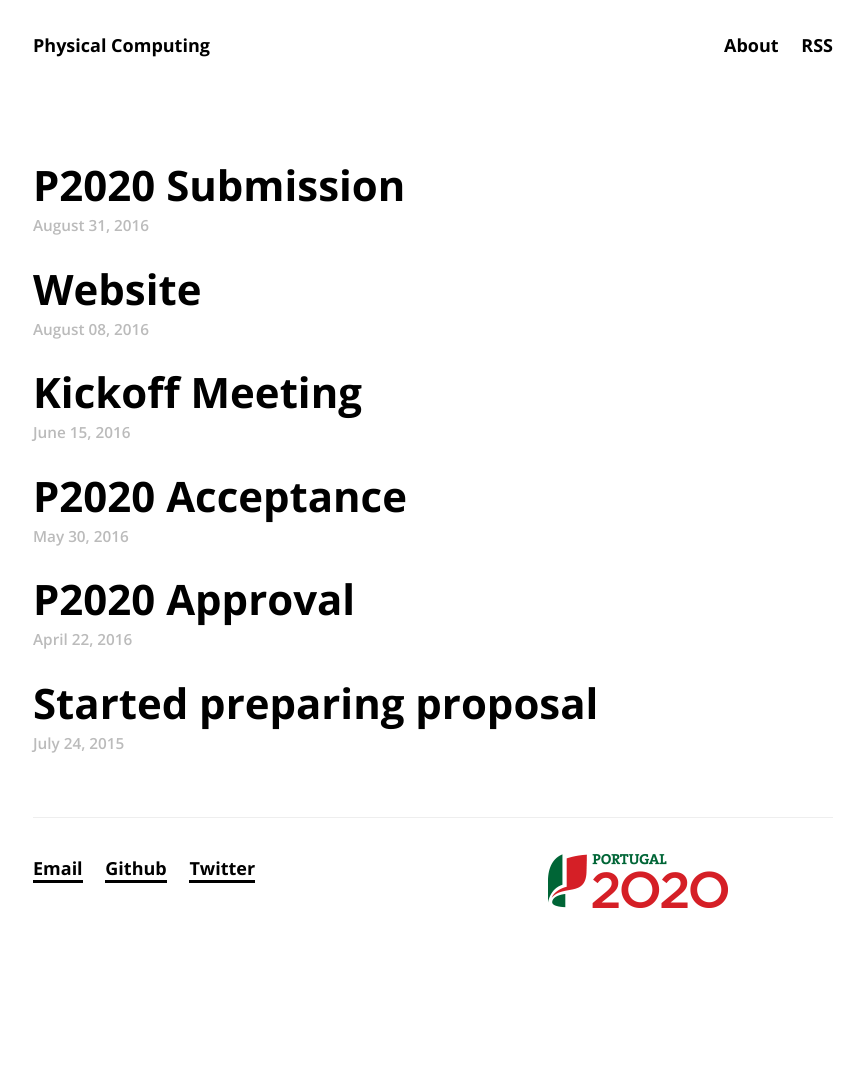
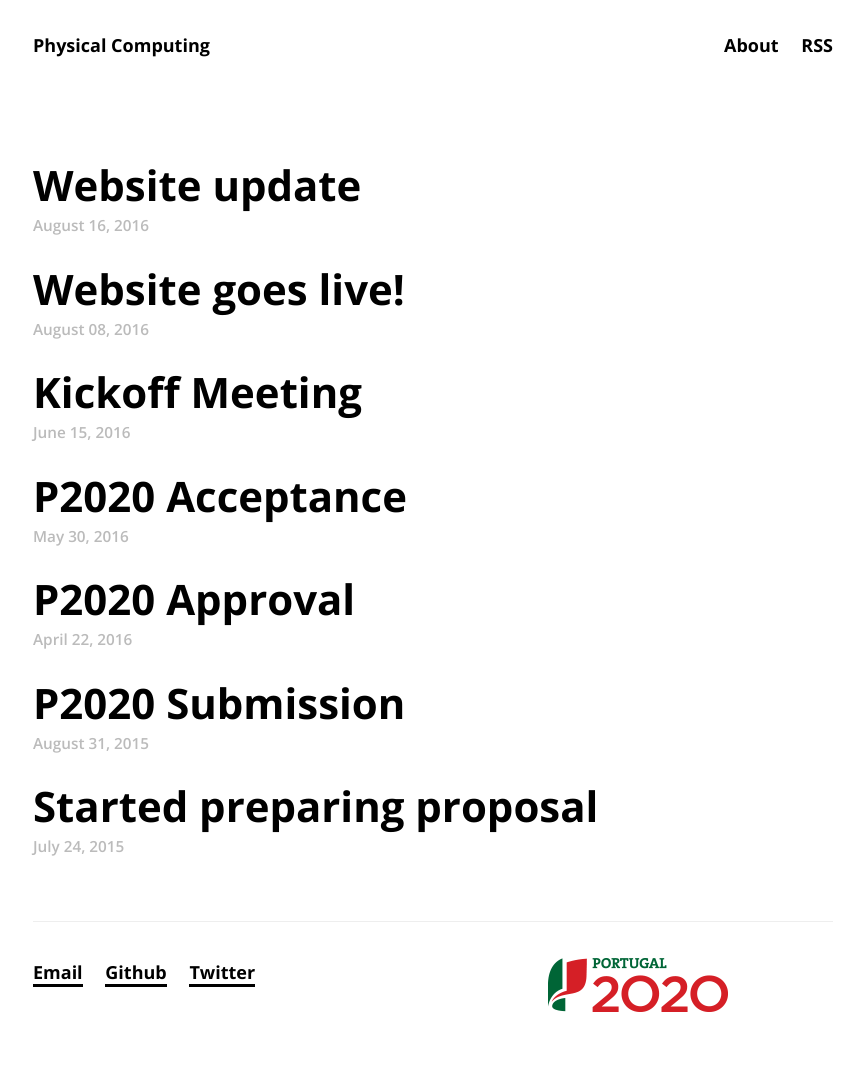
Before and after one commit to artica/physical-computing.artica.cc, a Jekyll site: the page built from index.html, in a window 1280 px wide. Shown: the whole page, without its empty margins (207-1071 px from the left). Built offline with Jekyll 4.4.1, drawn with Linux system fonts in a browser that asks for light colours; some web fonts are replaced; before the commit the page ends 981 px from its top, so only the background shows below that.

Commit message:
website update

```diff
--- a/_posts/2015-08-31-p2020-submission.markdown
+++ b/_posts/2015-08-31-p2020-submission.markdown
@@ -1,7 +1,7 @@
 ---
 layout: post
 title:  "P2020 Submission"
-date:   2016-08-31 17:24:32
+date:   2015-08-31 17:24:32
 ---
 
 Project submitted to P2020 for approval.
--- a/_posts/2016-08-08-website.markdown
+++ b/_posts/2016-08-08-website.markdown
@@ -1,6 +1,6 @@
 ---
 layout: post
-title:  "Website"
+title:  "Website goes live!"
 date:   2016-08-08 12:00:00
 ---
 
```
Also changed, not shown: _posts/2016-08-16-website-update.markdown (added, +7 -0 lines).
